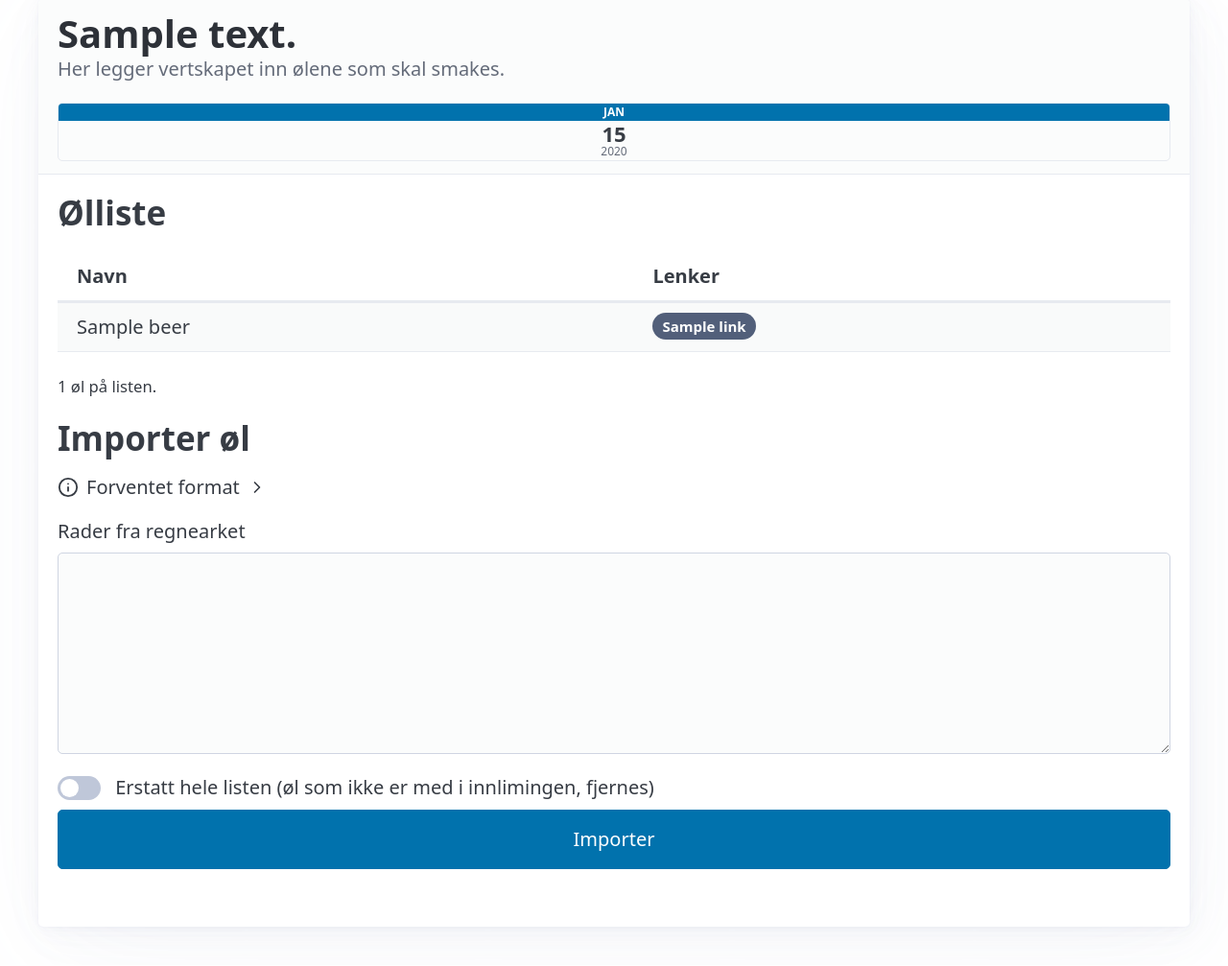
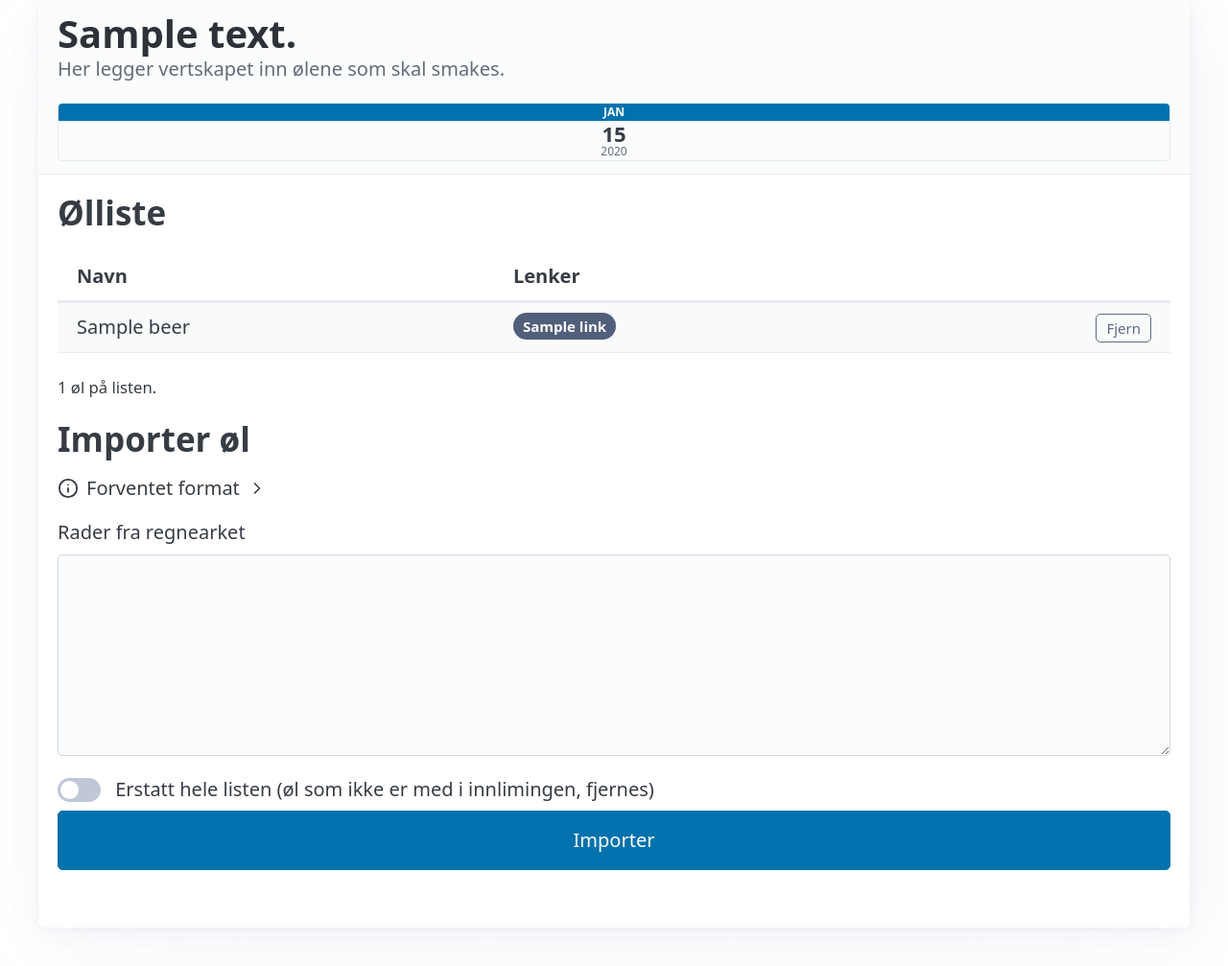
Before and after one commit to lunkwill42/velunt, a Django app: template src/velunt/tasting/templates/tasting/host_beer_list.html in a window 1280 px wide. Shown: the part 21-1028 px from the top of the page at 96% size. Before the commit the page ends 992 px from the top, so only its background shows below. Run offline with Django 5.2, Linux system fonts and the light colour scheme; the template is opened without the code that fills it: most values are stand-ins (such as "Sample title", 1, 10 or a date in 2020).

Commit message:
Let hosts remove beers from the list

```diff
--- a/src/velunt/tasting/templates/tasting/_host_beer_list.html
+++ b/src/velunt/tasting/templates/tasting/_host_beer_list.html
@@ -1,9 +1,13 @@
+{% if error %}
+<p class="host-error">{{ error }}</p>
+{% endif %}
 {% if beers %}
 <table class="striped host-beer-table">
     <thead>
         <tr>
             <th>Navn</th>
             <th>Lenker</th>
+            <th></th>
         </tr>
     </thead>
     <tbody>
@@ -20,6 +24,24 @@
                     {% endfor %}
                 </div>
             </td>
+            <td class="beer-remove">
+                {% if not beer.is_in_answer_key %}
+                <button type="button"
+                        class="outline secondary"
+                        onclick="this.hidden = true; this.nextElementSibling.hidden = false"
+                        >Fjern</button>
+                <span hidden>
+                    <button type="button"
+                            hx-delete="{% url 'tasting:delete_beer' event.host_token beer.pk %}"
+                            hx-target="#beer-list"
+                            >Ja, fjern</button>
+                    <button type="button"
+                            class="outline"
+                            onclick="this.parentElement.hidden = true; this.parentElement.previousElementSibling.hidden = false"
+                            >Avbryt</button>
+                </span>
+                {% endif %}
+            </td>
         </tr>
         {% endfor %}
     </tbody>
--- a/src/velunt/tasting/templates/tasting/host_beer_list.html
+++ b/src/velunt/tasting/templates/tasting/host_beer_list.html
@@ -8,8 +8,21 @@
         border-left: 3px solid var(--pico-ins-color, #2e7d32);
         padding-left: 0.75rem;
     }
+    .host-error {
+        border-left: 3px solid var(--pico-del-color, #c62828);
+        padding-left: 0.75rem;
+    }
     .host-beer-table td {
         vertical-align: top;
+    }
+    .beer-remove {
+        text-align: right;
+        white-space: nowrap;
+    }
+    .beer-remove button {
+        padding: 0.15rem 0.5rem;
+        font-size: 0.75rem;
+        margin: 0;
     }
     .host-beer-table .beer-links {
         margin-bottom: 0;
--- a/src/velunt/tasting/urls.py
+++ b/src/velunt/tasting/urls.py
@@ -51,4 +51,9 @@ urlpatterns = [
         name="preview_beer_import",
     ),
     path("host/<str:token>/import/", host_views.import_beers, name="import_beers"),
+    path(
+        "host/<str:token>/beer/<int:beer_id>/",
+        host_views.delete_beer,
+        name="delete_beer",
+    ),
 ]
```
Also changed, not shown: src/velunt/tasting/host_views.py (+18 -1 lines), tests/tasting/test_host_views.py (+38 -1 lines).
